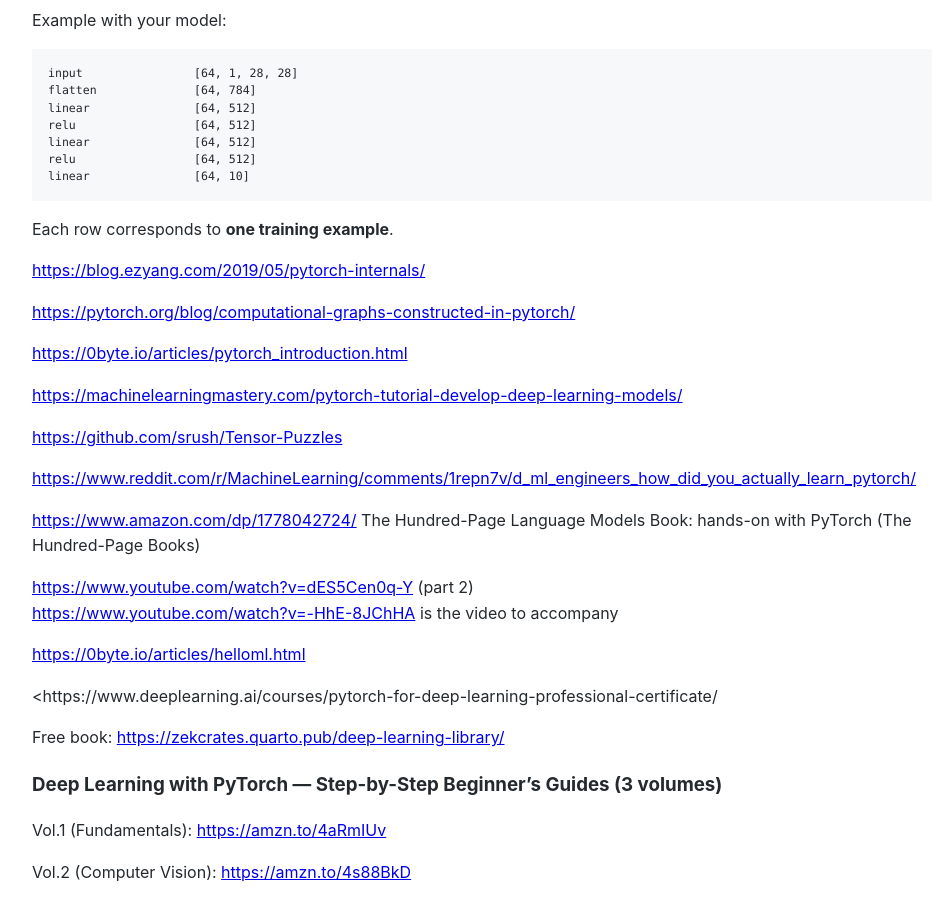
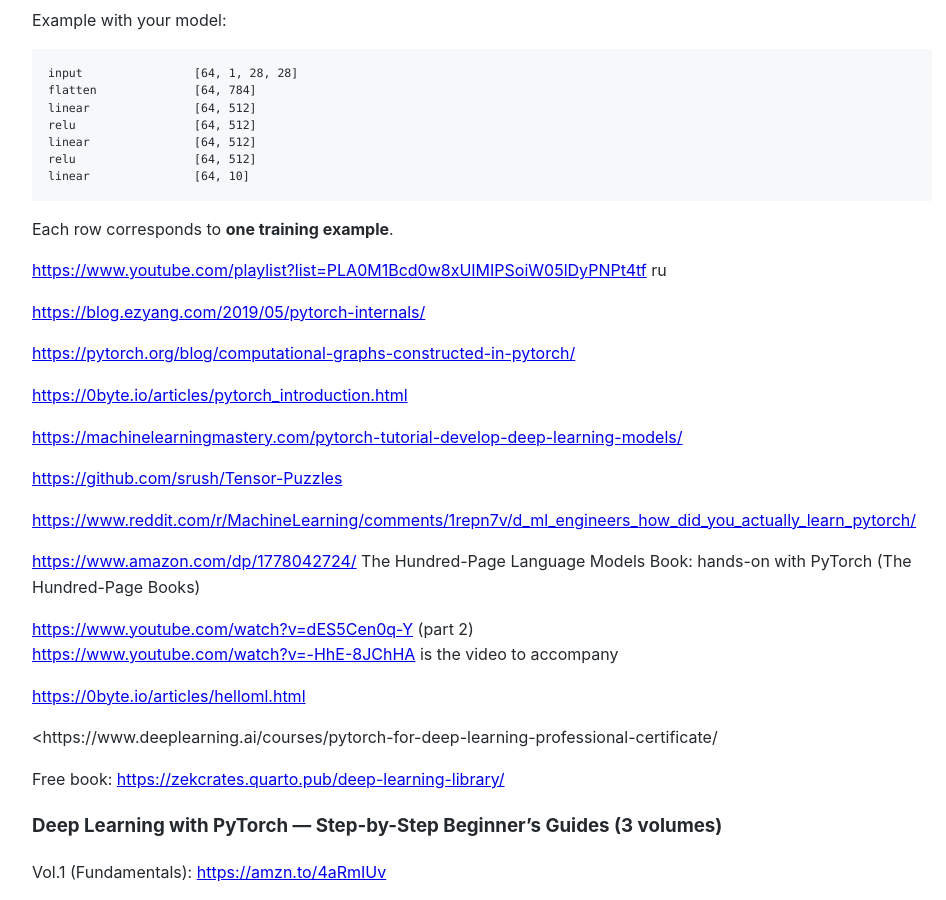
Before and after one commit to Michael-Lubinsky/michael-lubinsky.github.com, a Jekyll site: the page built from ml/pytorch.md, in a window 1280 px wide and 900 px high, scrolled down 14454 px. Shown: the whole window, without its empty margins (158-1104 px from the left). Built offline with Jekyll 4.4.1, drawn with Linux system fonts in a browser that asks for light colours; our own code applies the rules of GitHub Pages for plain Markdown files.

Commit message:
Update pytorch.md

```diff
--- a/ml/pytorch.md
+++ b/ml/pytorch.md
@@ -747,7 +747,7 @@
 
 Each row corresponds to **one training example**.
 
-
+<https://www.youtube.com/playlist?list=PLA0M1Bcd0w8xUIMIPSoiW05lDyPNPt4tf> ru
 
 <https://blog.ezyang.com/2019/05/pytorch-internals/>
 
```
